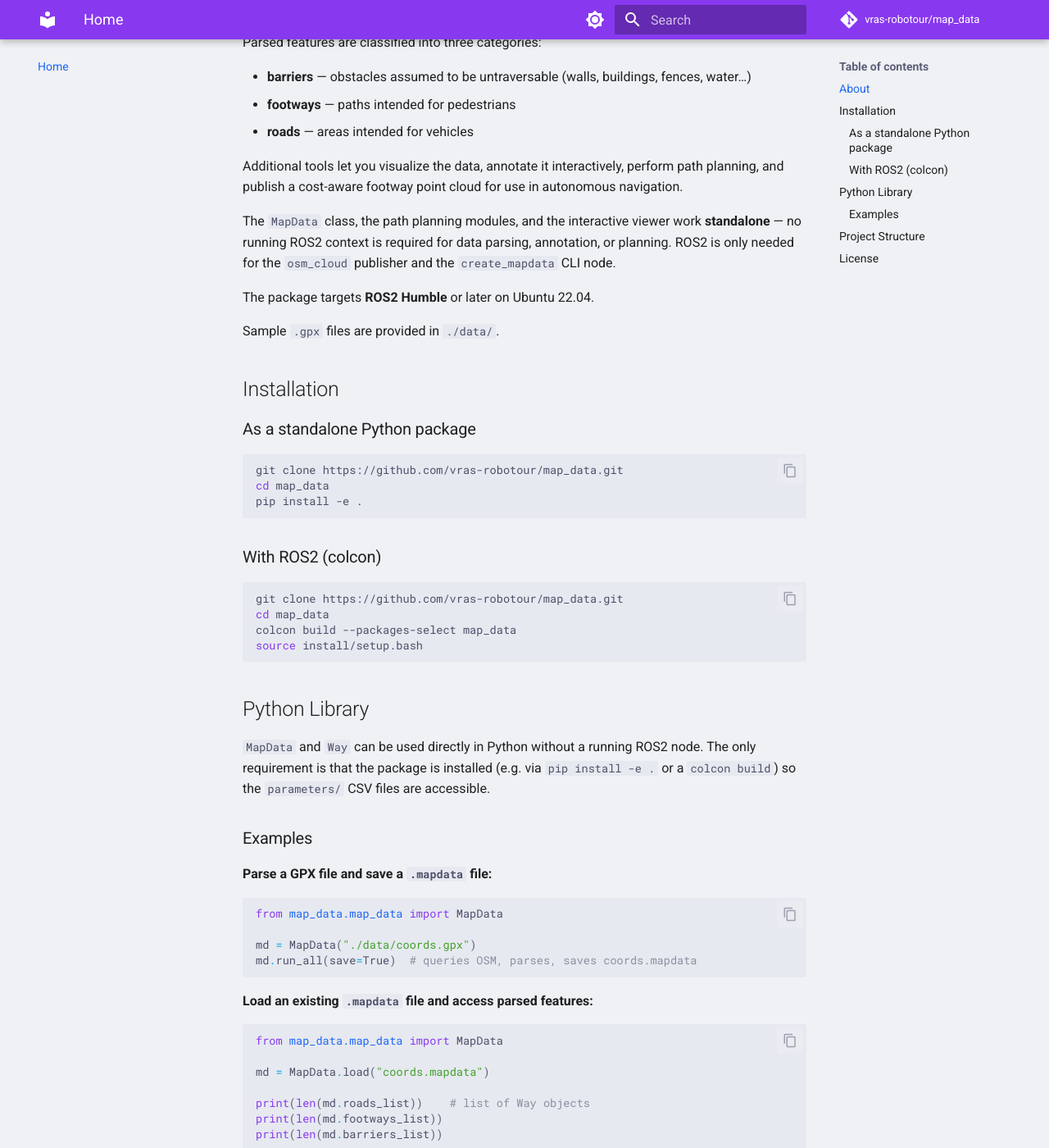
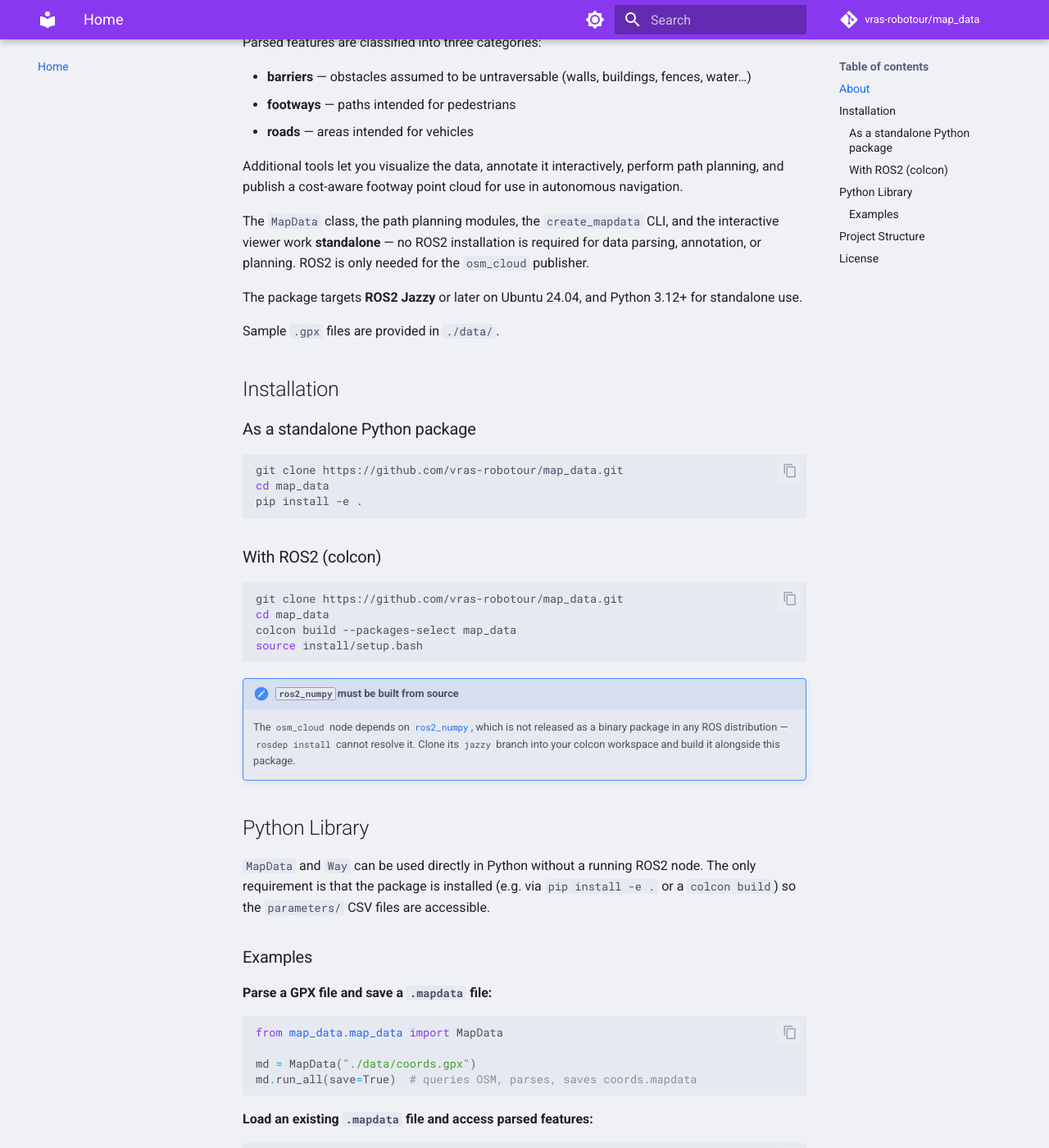
Before and after one commit to vras-robotour/map_data, an MkDocs documentation site: the page built from docs/index.md, in a window 1280 px wide and 1400 px high, scrolled down 372 px. Shown: the whole window at 82% size. Built offline with MkDocs 1.6.1 and Material for MkDocs 9.7.7, drawn with Linux system fonts in a browser that asks for light colours; comment, search, counter and statistics services are not loaded; some of the changed text lies outside the part shown.

Commit message:
Target ROS2 Jazzy+ and Python 3.12+
- Raise requires-python to 3.12 (Jazzy/Kilted run Ubuntu 24.04 with
  Python 3.12); trim the CI matrix to 3.12/3.13 and set ruff
  target-version to py312
- Restore the PEP 695 generic syntax in astar_search, valid again
  under the new floor (ruff UP047 flags the TypeVar form)
- Update README and docs: ROS2 is only required for osm_cloud now
  that create_mapdata runs standalone; document that ros2_numpy is
  not released as a binary in any ROS distro and must be built from
  source (jazzy branch) in the workspace

````diff
--- a/docs/index.md
+++ b/docs/index.md
@@ -17,11 +17,11 @@
 Additional tools let you visualize the data, annotate it interactively, perform path planning, and publish a
 cost-aware footway point cloud for use in autonomous navigation.
 
-The `MapData` class, the path planning modules, and the interactive viewer work **standalone** — no running ROS2
-context is required for data parsing, annotation, or planning. ROS2 is only needed for the
-`osm_cloud` publisher and the `create_mapdata` CLI node.
+The `MapData` class, the path planning modules, the `create_mapdata` CLI, and the interactive viewer work
+**standalone** — no ROS2 installation is required for data parsing, annotation, or planning. ROS2 is only
+needed for the `osm_cloud` publisher.
 
-The package targets **ROS2 Humble** or later on Ubuntu 22.04.
+The package targets **ROS2 Jazzy** or later on Ubuntu 24.04, and Python 3.12+ for standalone use.
 
 Sample `.gpx` files are provided in `./data/`.
 
@@ -43,6 +43,12 @@
 colcon build --packages-select map_data
 source install/setup.bash
 ```
+
+!!! note "`ros2_numpy` must be built from source"
+    The `osm_cloud` node depends on [`ros2_numpy`](https://github.com/Box-Robotics/ros2_numpy),
+    which is not released as a binary package in any ROS distribution — `rosdep install`
+    cannot resolve it. Clone its `jazzy` branch into your colcon workspace and build it
+    alongside this package.
 
 ## Python Library
 
@@ -79,7 +85,7 @@
 map_data/
 ├── map_data.py              # MapData class — parses GPX + OSM into roads/footways/barriers
 ├── info.py                  # CLI tool to print information about a .mapdata file
-├── create_mapdata.py        # ROS2 node / CLI: download and parse OSM data
+├── create_mapdata.py        # CLI (standalone or ROS2): download and parse OSM data
 ├── osm_cloud.py             # ROS2 node: publishes footway grid and intersections
 ├── pathsolver/              # Path planning algorithms
 │   ├── graph_planner.py     # Global A* planning on OSM ways
--- a/pyproject.toml
+++ b/pyproject.toml
@@ -5,7 +5,7 @@
 [project]
 name = "map_data"
 version = "1.0.0"
-requires-python = ">=3.10"
+requires-python = ">=3.12"
 dynamic = ["description", "license", "maintainers", "scripts"]
 dependencies = [
     "flask",
@@ -34,7 +34,7 @@
 
 [tool.ruff]
 line-length = 100
-target-version = "py310"
+target-version = "py312"
 
 [tool.ruff.lint]
 select = [
````
Also changed, not shown: README.md (+8 -2 lines), docs/dev/contributing.md (+2 -2 lines), docs/troubleshooting.md (+3 -2 lines), docs/usage.md (+5 -3 lines), 2 other files.
